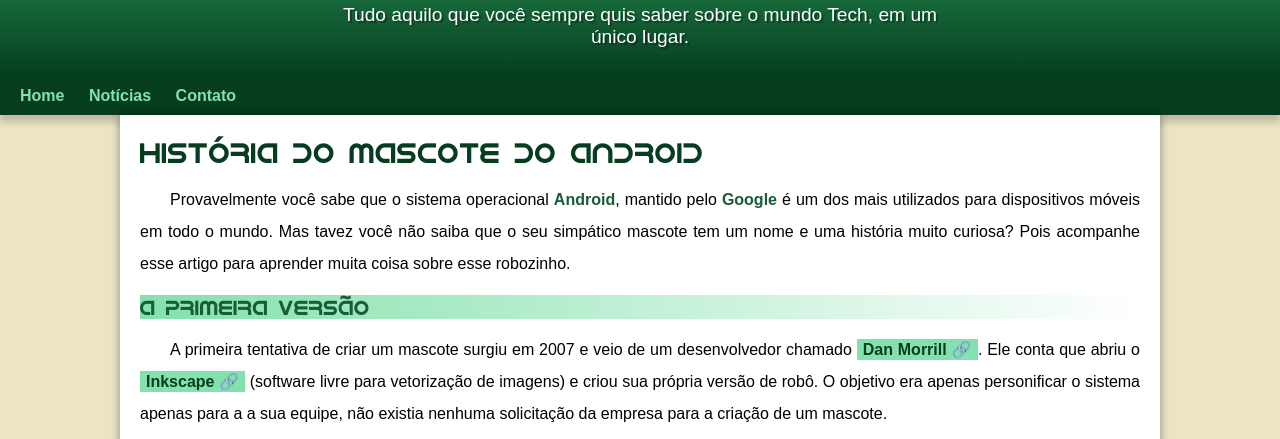
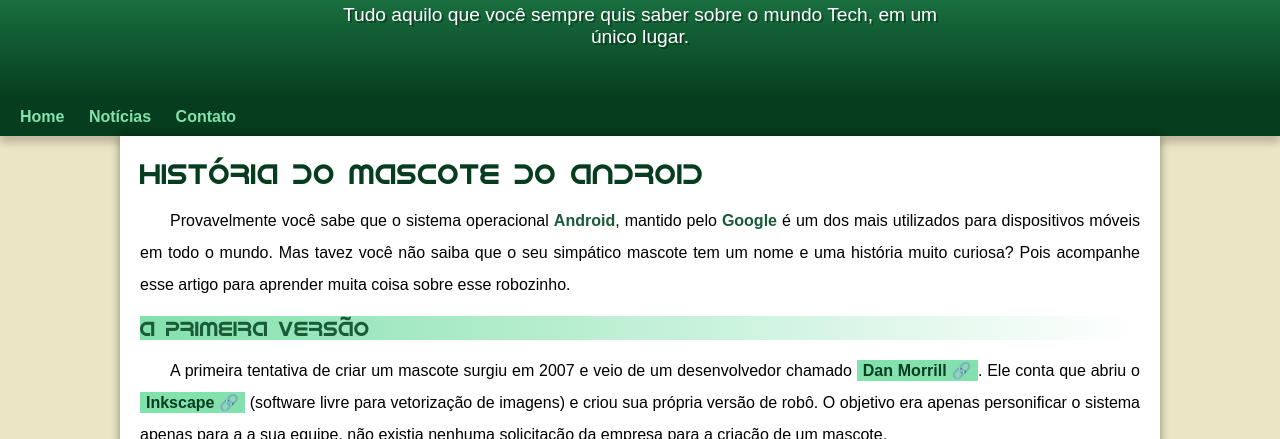
Before and after one commit to Rafael-GSousa/projeto-android, a plain HTML site: page index.html in a window 1280 px wide. Shown: the part 113-552 px from the top of the page. Drawn offline with Linux system fonts and the light colour scheme.

Commit message:
correção do padding shorthand

```diff
--- a/style/style.css
+++ b/style/style.css
@@ -71,7 +71,7 @@
     color: white;
     max-width: 600px;
     margin: auto;
-    padding-bottom: 0px 10px 50px 10px;
+    padding: 0px 10px 50px 10px;
     text-shadow: 2px 2px 0px rgba(0, 0, 0, 0.315);
 }
 
```
